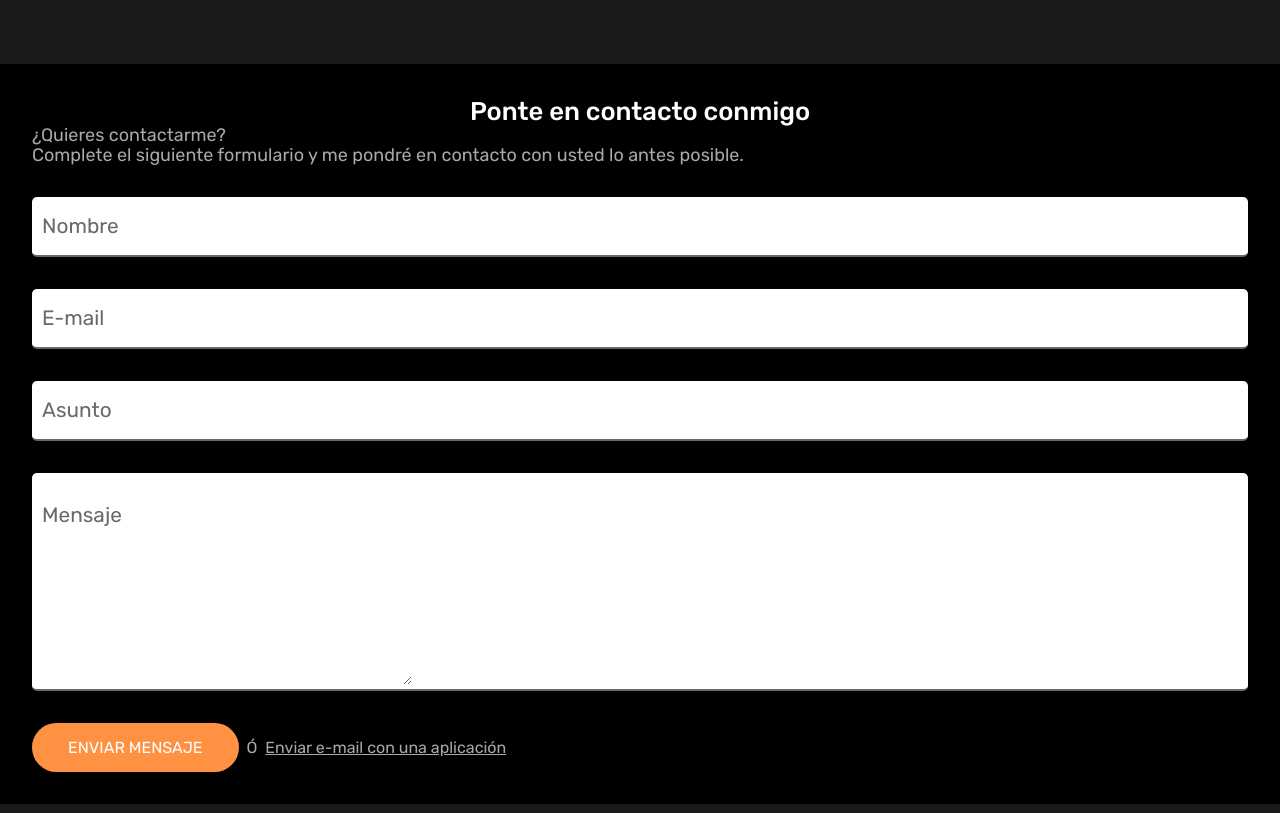
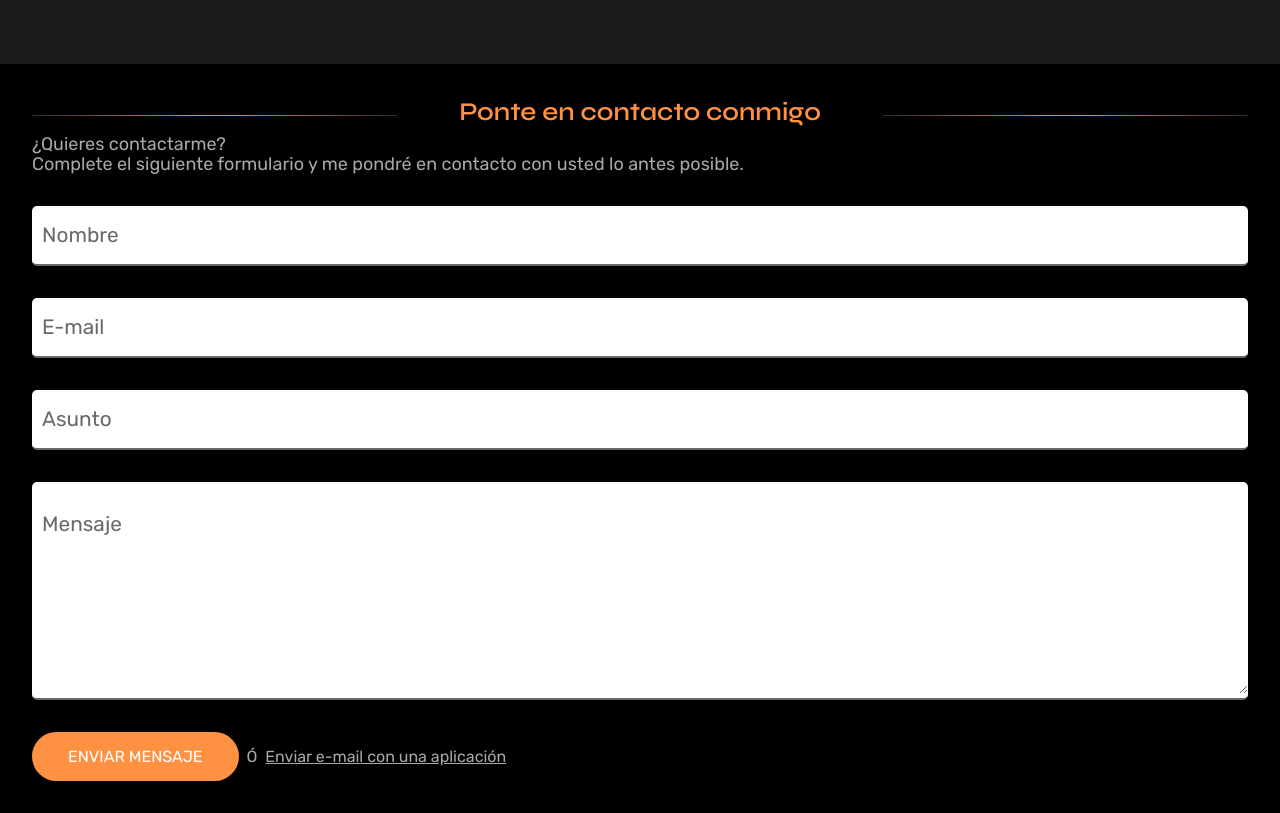
Before and after one commit to JMMOLLER/portafolio-web, a website with bundled scripts: page index.html in a window 1280 px wide. Shown: the part 6588-7401 px from the top of the page. Built offline with nearby package versions, Linux system fonts and the light colour scheme.

Commit message:
Add more styles on footer contact

```diff
--- a/index.html
+++ b/index.html
@@ -357,7 +357,11 @@
     </main>
     <footer class="footer_content__footer">
         <div class="contacto__div" id="contact">
-            <h4 class="title_footer__h4">Ponte en contacto conmigo</h4>
+            <div class="container_header_footer_contact__div">
+                <hr>
+                <h4 class="title_footer_contact__h4">Ponte en contacto conmigo</h4>
+                <hr>
+            </div>
             <p class="body-large text_contacto__p">¿Quieres contactarme?<br>Complete el siguiente formulario y me pondré en contacto con usted lo antes posible.</p>
             <form action="" method="post" class="form_contacto__form">
 
--- a/sass/layouts/_footer.scss
+++ b/sass/layouts/_footer.scss
@@ -5,9 +5,23 @@
         background-color: #000000;
         padding: 32px;
 
-        .title_contacto__h3 {
-            margin-bottom: 8px;
+        .container_header_footer_contact__div {
+            display: flex;
+            justify-content: space-between;
+            align-items: center;
+
+            .title_footer_contact__h4 {
+                margin-bottom: 8px;
+                color: #FF9142;
+                font-family: Syne, sans-serif;
+            }
+
+            &>hr {
+                width: 30%;
+                margin: 0;
+            }
         }
+
 
         .text_contacto__p {
             text-align: justify;
@@ -111,10 +125,11 @@
 
                 .message_form__textarea {
                     min-height: 110px;
-                    max-width: 100%;
+                    width: 100%;
+                    margin-top: calc(8px + 1.5rem);;
                     padding: 0 {
-                        top: calc(8px + 1.5rem);
                         left: 12px;
+                        right: 12px;
                     };
                     font-family: Raleway, sans-serif;
                     font-size: 1rem;
```
Also changed, not shown: public/css/style.css.
